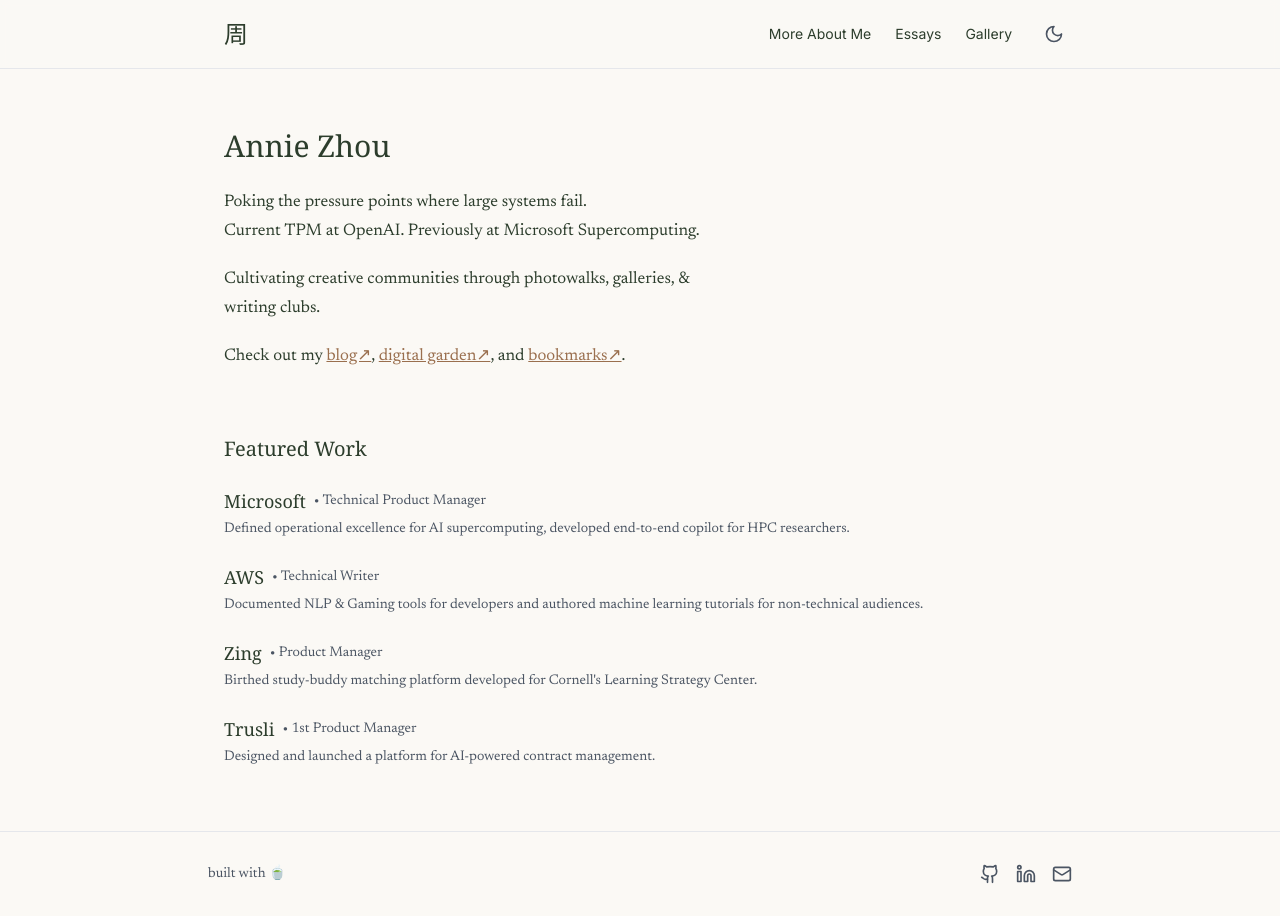
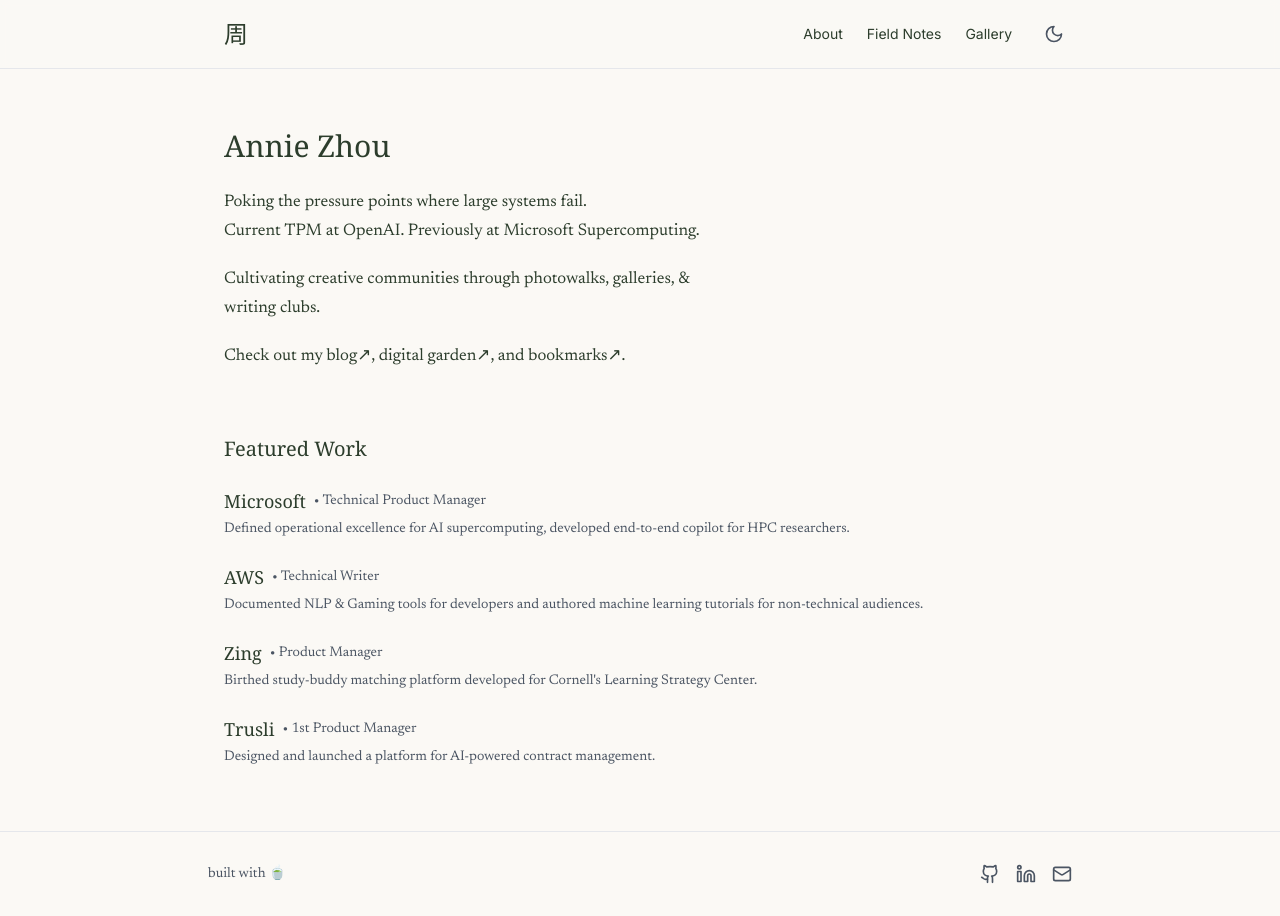
Before and after one commit to azhou35/personal-website-25, a React (Vite) app: page / in a window 1280 px wide. Built offline with nearby package versions, Linux system fonts and the light colour scheme; a web font is replaced by a local one.

Commit message:
New website changes
Edited visual

```diff
--- a/src/App.tsx
+++ b/src/App.tsx
@@ -7,8 +7,8 @@ import ThemeToggle from './components/ThemeToggle';
 import Gallery from './components/Gallery';
 
 const navigation = [
-  { name: "More About Me", href: "more-about" },
-  { name: "Essays", href: "essays" },
+  { name: "About", href: "more-about" },
+  { name: "Field Notes", href: "essays" },
   { name: "Gallery", href: "gallery" }];
 
 function App() {
--- a/src/components/About.tsx
+++ b/src/components/About.tsx
@@ -13,7 +13,7 @@ const About = () => {
         }}>
           <p>Poking the pressure points where large systems fail. <br /> Current TPM at OpenAI. Previously at Microsoft Supercomputing.</p>
           <p>Cultivating creative communities through photowalks, galleries, & writing clubs.</p>
-          <p>Check out my <a href="https://anniewhere.substack.com/" style={{ textDecoration: 'underline', color: '#9a6f4e' }}>blog↗</a>, <a href="https://azhou35.github.io/my-digital-garden/" style={{ textDecoration: 'underline', color: '#9a6f4e' }}>digital garden↗</a>, and <a href="https://curius.app/annie-zhou" style={{ textDecoration: 'underline', color: '#9a6f4e' }}>bookmarks↗</a>.</p>
+          <p>Check out my <a href="https://anniewhere.substack.com/" target="_blank" rel="noopener noreferrer" className="group relative inline-block transition-all duration-200 hover:underline" style={{ color: 'inherit' }}><span className="group-hover:text-[#9a6f4e] transition-colors duration-200">blog↗</span></a>, <a href="https://azhou35.github.io/my-digital-garden/" target="_blank" rel="noopener noreferrer" className="group relative inline-block transition-all duration-200 hover:underline" style={{ color: 'inherit' }}><span className="group-hover:text-[#9a6f4e] transition-colors duration-200">digital garden↗</span></a>, and <a href="https://curius.app/annie-zhou" target="_blank" rel="noopener noreferrer" className="group relative inline-block transition-all duration-200 hover:underline" style={{ color: 'inherit' }}><span className="group-hover:text-[#9a6f4e] transition-colors duration-200">bookmarks↗</span></a>.</p>
         </div>
       </section>
 
--- a/src/components/MoreAbout.tsx
+++ b/src/components/MoreAbout.tsx
@@ -11,7 +11,7 @@ const MoreAbout = () => {
           {/* Profile Image - 40% */}
           <div className="w-full md:w-2/5">
             <img
-              src="/headshot2.JPG"
+              src="/headshot.JPG"
               alt="Annie Zhou"
               className="w-full h-auto rounded-lg shadow-md"
             />
@@ -31,7 +31,7 @@ const MoreAbout = () => {
       </section>
 
       <section className="pl-4">
-        <h3 className="font-serif text-xl font-medium mb-6">Outside of Work</h3>
+        <h3 className="font-serif text-xl font-medium mb-6">On Small Joys</h3>
         <div className="flex flex-col md:flex-row gap-8 items-start">
           {/* Text Content - 50% */}
           <div className="w-full md:w-1/2 space-y-4 text-base text-gray-600 dark:text-gray-400 leading-relaxed">
```
Also changed, not shown: Group 5.png (added), headshot.JPG (added).
